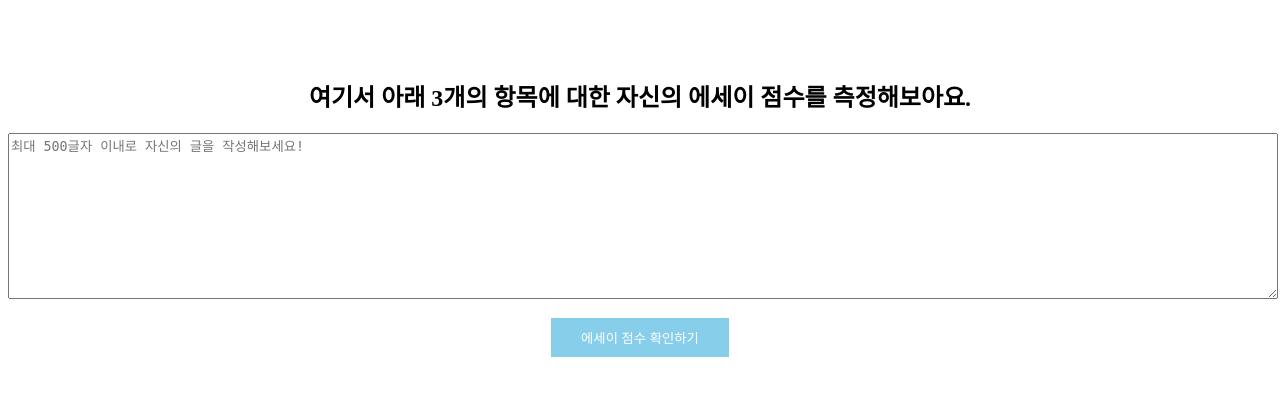
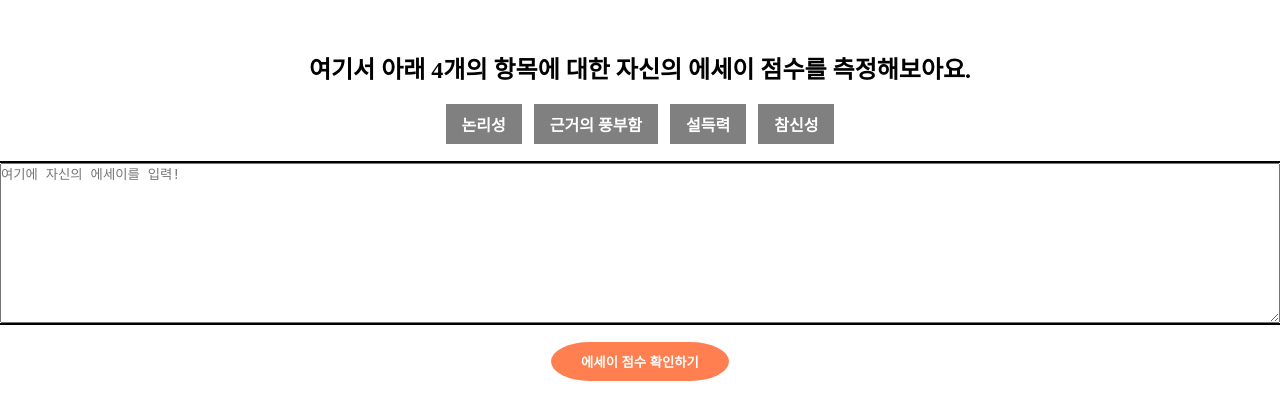
Before and after one commit to daegonYu/Automated-Essay-Scoring-Simple-Web, a Flask app: page / in a window 1280 px wide. Shown: the top 420 px of the page. Run offline with Flask 2, Linux system fonts and the light colour scheme; parts of the project's set-up code (start-up, migrations or seed data) failed here and were passed over.

Commit message:
처음화면 꾸미기

```diff
--- a/app.py
+++ b/app.py
@@ -11,16 +11,16 @@ app = Flask(__name__)
 # 모델 불러오기
 config_ = 'models/chunk_model.bin10/config.json'    # config는 모두 같다.
 
-chunk_model_path = 'models/chunk_model.bin10'; word_doc_model_path = 'models/word_doc_model.bin10'
+chunk_model_path = 'models/logical_finished_chunk_model.bin1'; word_doc_model_path = 'models/logical_finished_word_doc_model.bin1'
 logical_model = DocumentBertScoringModel(chunk_model_path=chunk_model_path, word_doc_model_path=word_doc_model_path, config=config_)
 
-chunk_model_path = 'models/chunk_model.bin18'; word_doc_model_path = 'models/word_doc_model.bin18'
+chunk_model_path = 'models/reason_finished_chunk_model.bin1'; word_doc_model_path = 'models/reason_finished_word_doc_model.bin1'
 reason_model = DocumentBertScoringModel(chunk_model_path=chunk_model_path, word_doc_model_path=word_doc_model_path, config=config_)
 
-chunk_model_path = 'models/chunk_model.bin25'; word_doc_model_path = 'models/word_doc_model.bin25'
+chunk_model_path = 'models/persuasive_finished_chunk_model.bin1'; word_doc_model_path = 'models/persuasive_finished_word_doc_model.bin1'
 persuasive_model = DocumentBertScoringModel(chunk_model_path=chunk_model_path, word_doc_model_path=word_doc_model_path, config=config_)
 
-chunk_model_path = 'models/chunk_model.bin29'; word_doc_model_path = 'models/word_doc_model.bin29'
+chunk_model_path = 'models/novelty_finished_chunk_model.bin1'; word_doc_model_path = 'models/novelty_finished_word_doc_model.bin1'
 novelty_model = DocumentBertScoringModel(chunk_model_path=chunk_model_path, word_doc_model_path=word_doc_model_path, config=config_)
 
 # 경로 확인 필요
--- a/templates/index.html
+++ b/templates/index.html
@@ -3,51 +3,85 @@
     <head>
         <meta charset="utf-8" />
         <meta name="viewport" content="width=device-width, initial-scale=1, shrink-to-fit=no" />
-        <meta name="description" content="자신의 에세이 글에 대한 3가지 요소를 평가해준다." />
+        <meta name="description" content="자신의 에세이 글에 대한 4가지 요소를 평가해준다." />
         <meta name="author" content="유대곤" />
         <title>나의 글 평가하기</title>
-        <!-- Favicon-->
         <link rel="icon" type="image/x-icon" href="assets/favicon.ico" />
-        <!-- Core theme CSS (includes Bootstrap)-->
-        <!--<link href="css/styles.css" rel="stylesheet" />-->
+        <style>
+            @import url('https://fonts.googleapis.com/css2?family=Open+Sans&display=swap');
+            *
+            {
+                box-sizing: border-box;
+                margin: 0;
+                padding: 0;
+            }
+            li::marker {
+                font-size : 0.8em;
+            }
+            body
+            {
+                background-color: white;
+            }
+            .wrapper
+            {
+                width: 1280px;
+                margin: 0 auto;
+            }
+            .check-button
+            {
+                background-color: coral;
+                color: white;
+                border: none;
+                padding: 10px 30px;
+                border-radius: 80px / 40px;
+                font-weight: bold;
+            }
+            .pad
+            {
+                padding-top:15px;
+            }
+            .text-area
+            {
+                width:100%;
+                height:160px;
+                outline: 2px solid black;
+            }
+            a{
+                display: inline-block;
+                text-align: center;
+                margin: .25rem;
+                padding: .5rem 1rem;
+                text-decoration: none;
+                font-weight: bold;
+                color: white;
+                background: grey;
+            }
+        </style>
     </head>
 
 
     <body style = "text-align:center; padding-top:50px">
-        <h2>여기서 아래 3개의 항목에 대한 자신의 에세이 점수를 측정해보아요.</h2>
-        <!--
-        <div style="padding-top:5px">
-            <h3> 1) 논리성</h3>
-            <h3> 2) 참신성</h3>
-            <h3> 3) 설득력</h3>
-        </div>
-        -->
 
-        <form action="/result" method="POST">
-            <textarea type="text" name="essay" minlength="1" maxlength="600" placeholder = "최대 500글자 이내로 자신의 글을 작성해보세요!" style="width:100%; height:160px"></textarea>
-            <div style="padding-top:15px">
-                <div>
-                    <button type="submit" id="btt" style= "background-color: skyblue;
-                    color: white;
-                    border: none;
-                    padding: 10px 30px;">에세이 점수 확인하기</button>
+        <div class='wrapper'>
+            <div>
+                <h2>여기서 아래 4개의 항목에 대한 자신의 에세이 점수를 측정해보아요.</h2>
+                <div class="pad">
+                    <a>논리성</a>
+                    <a>근거의 풍부함</a>
+                    <a>설득력</a>
+                    <a>참신성</a>
                 </div>
             </div>
-        </form>
-
-        <!-- <div id="result"></div> -->     <!-- result란 id에 값 저장됨-->
-
-
-        <!--
-        <div style="display: flex; align-items: center; justify-content: center; padding-top:40px">
-            <div><h5> 1) 논리성 : {{logical_point}} </h5></div>
-            <div><h5> 2) 참신성 </h5></div>
-            <div><h5> 3) 설득력 </h5></div>
+            <div class="pad">
+                <form action="/result" method="POST">
+                    <textarea type="text" class="text-area" name="essay" minlength="1" maxlength="1000" placeholder = "여기에 자신의 에세이를 입력!"></textarea>
+                    <div class="pad">
+                        <div>
+                            <button type="submit" id="btt" class="check-button">에세이 점수 확인하기</button>
+                        </div>
+                    </div>
+                </form>
+            </div>
         </div>
-
-        <div style="display: flex; align-items: center; justify-content: center; padding-top:40px">
-            <h5> 총점 </h5>
-        </div>
-        -->
     </body>
 </html>
```
Also changed, not shown: templates/result.html (+8 -3 lines), static/images/logical.png, static/images/novelty.png, static/images/persuasive.png, static/images/reason.png, static/images/total.png.
